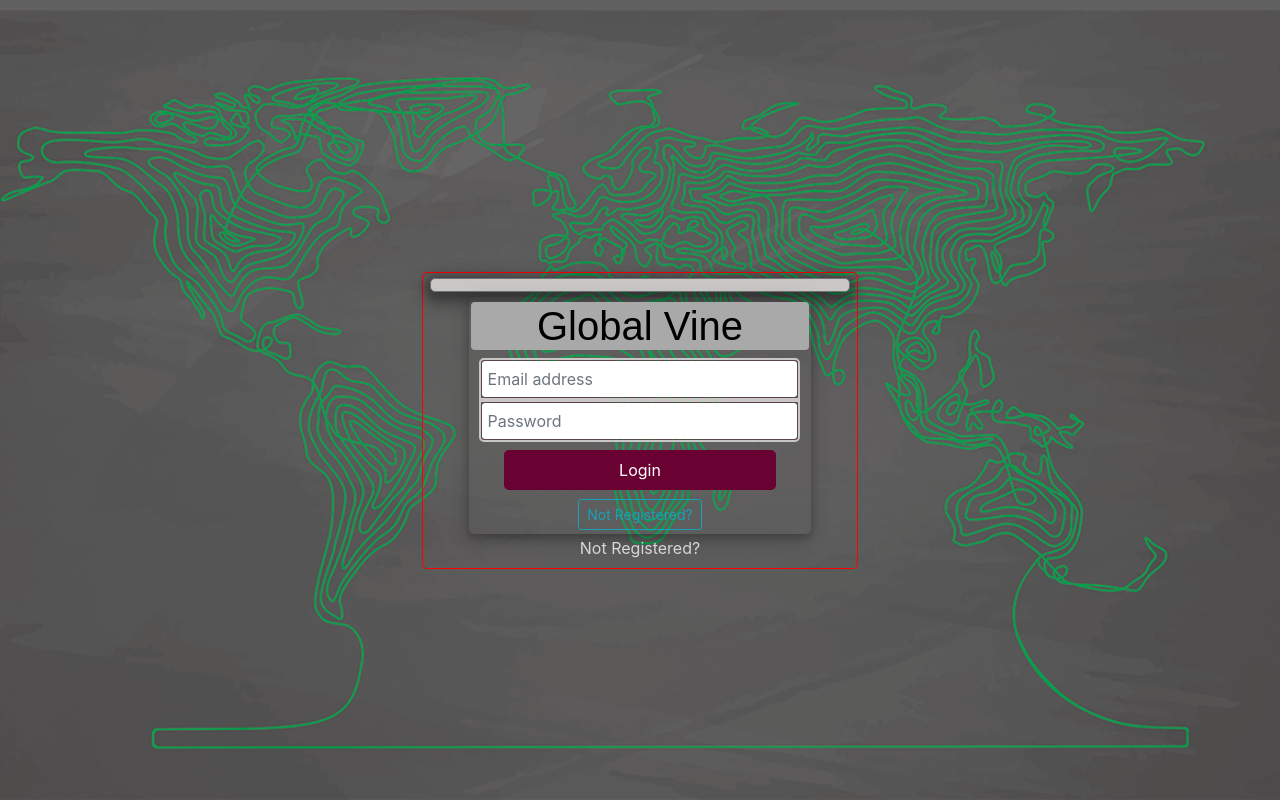
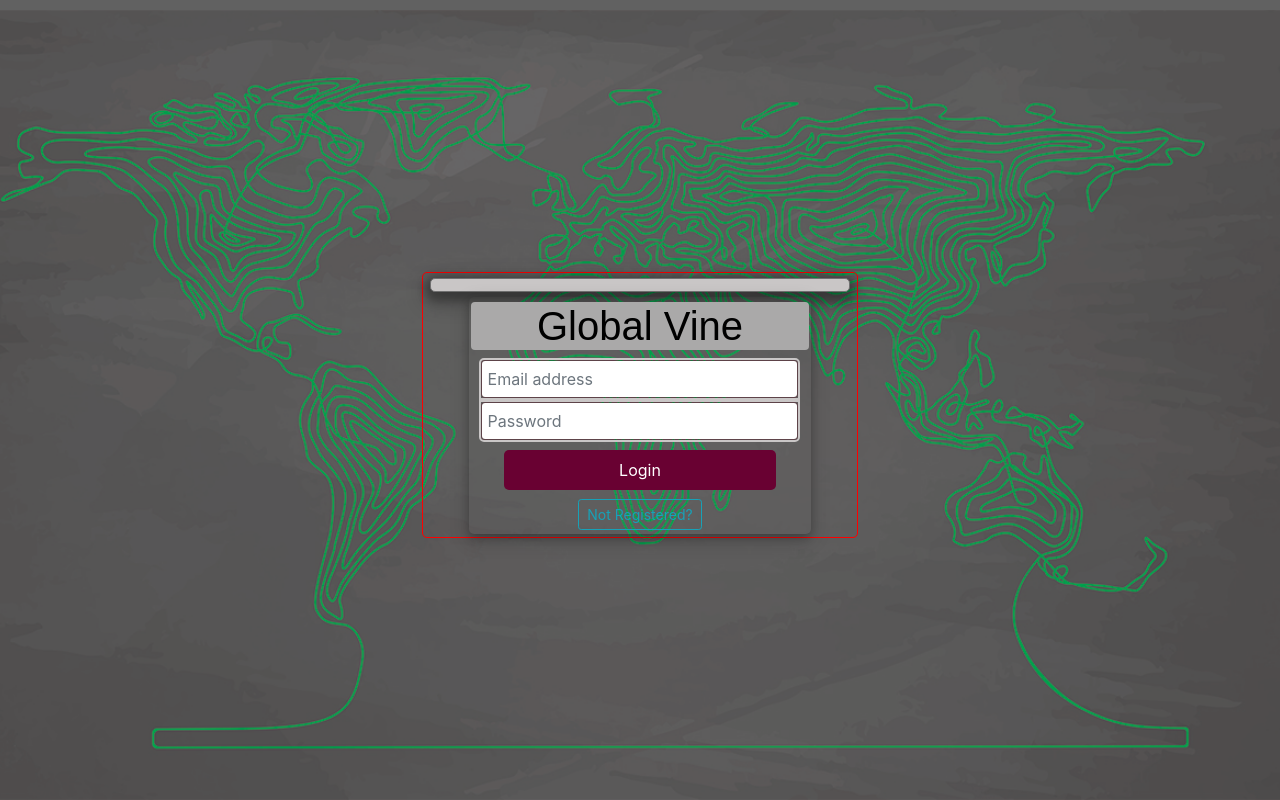
Before and after one commit to stefangreene/project2, a Node server app: page / in a window 1280 px wide. Run offline with Node 20, Linux system fonts and the light colour scheme; some libraries are stand-ins or nearby versions.

Commit message:
deleted second not registered link

```diff
--- a/views/1index.handlebars
+++ b/views/1index.handlebars
@@ -27,7 +27,6 @@
 
         </div>
       </form>
-      <a style="color:rgb(214, 214, 214); margin:2px 2px 5px 2px !important;" href="/signup">Not Registered?</a>
     </div>
   </div>
 
```
